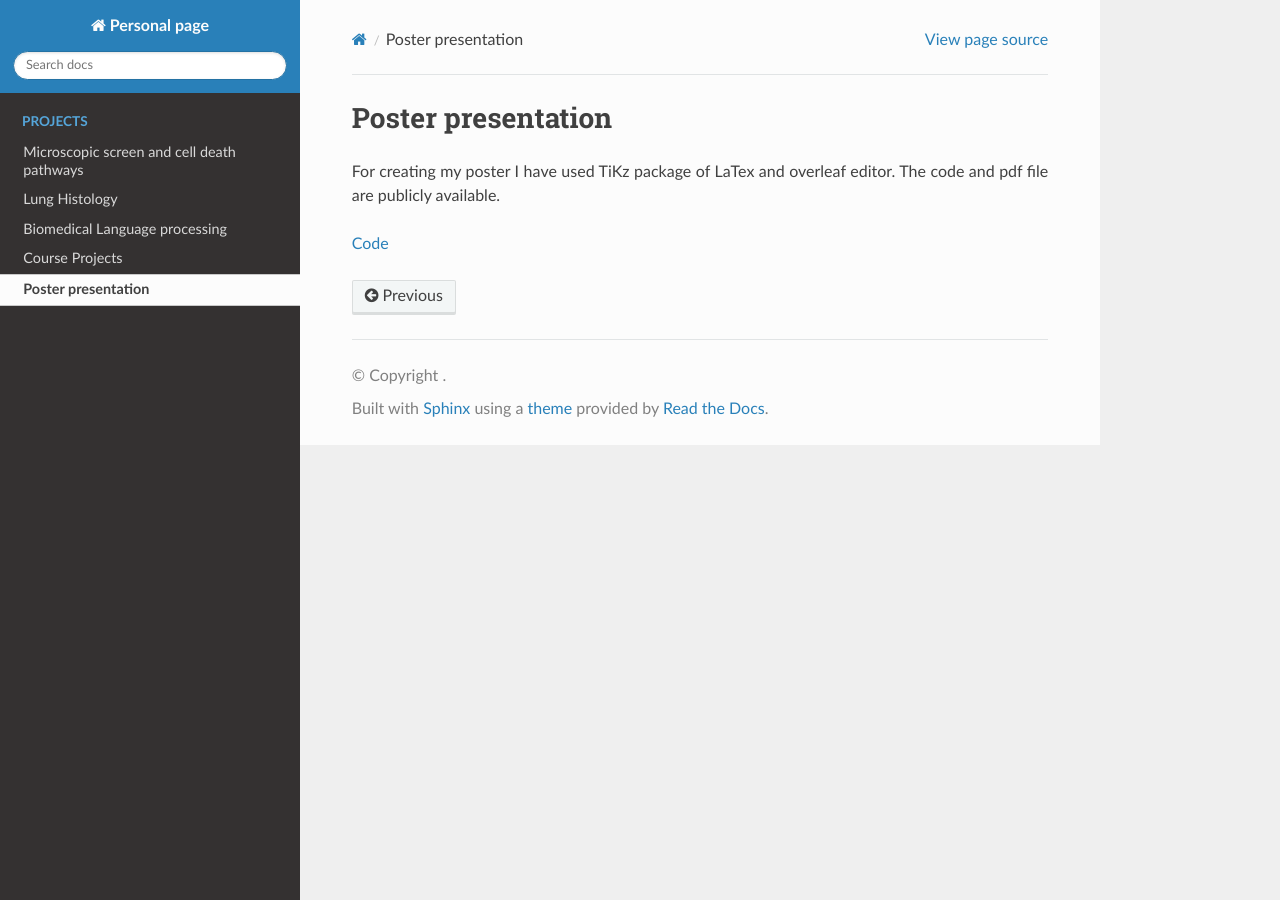
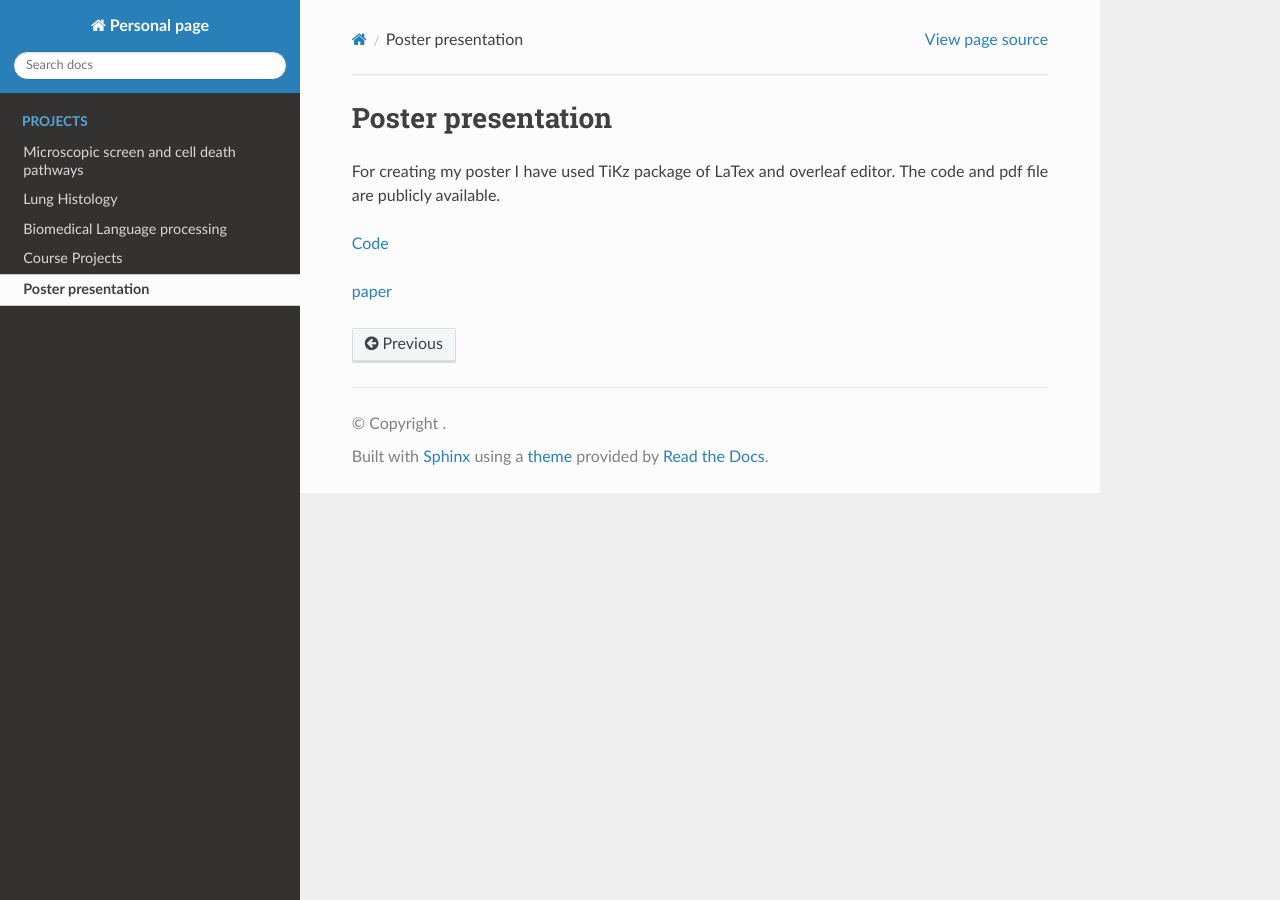
Before and after one commit to SalmaKazemiRashed/ImSalmaKRashed, a Sphinx documentation site: the page built from doc/Visualization.md, in a window 1280 px wide. Built offline with Sphinx 7.4.7 and the Read the Docs theme 3.1.0, drawn with Linux system fonts in a browser that asks for light colours.

Commit message:
Update Visualization.md

```diff
--- a/doc/Visualization.md
+++ b/doc/Visualization.md
@@ -5,3 +5,6 @@ TiKz package of LaTex and overleaf
 editor. The code and pdf file are publicly available.
 
 [Code](https://github.com/SalmaKazemiRashed/Poster.git)
+
+
+[paper](https://ieeexplore.ieee.org/abstract/document/10822022)
```
